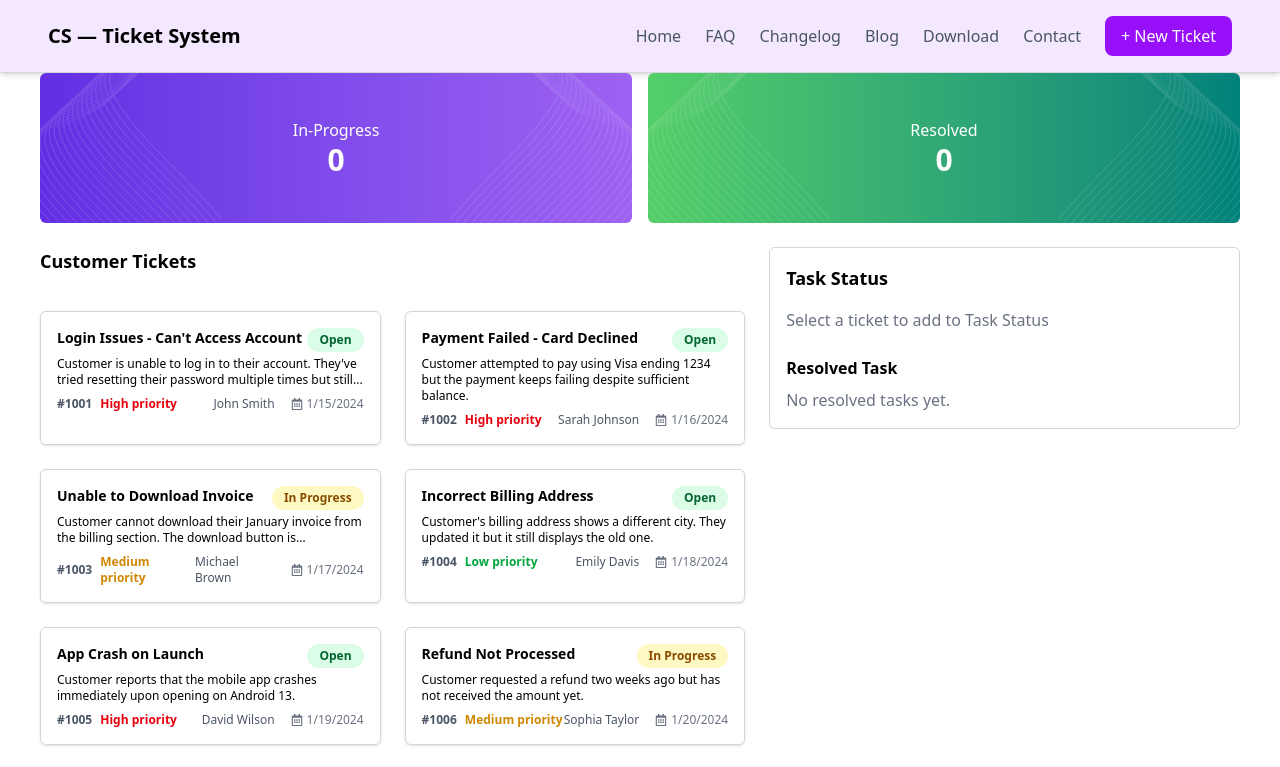
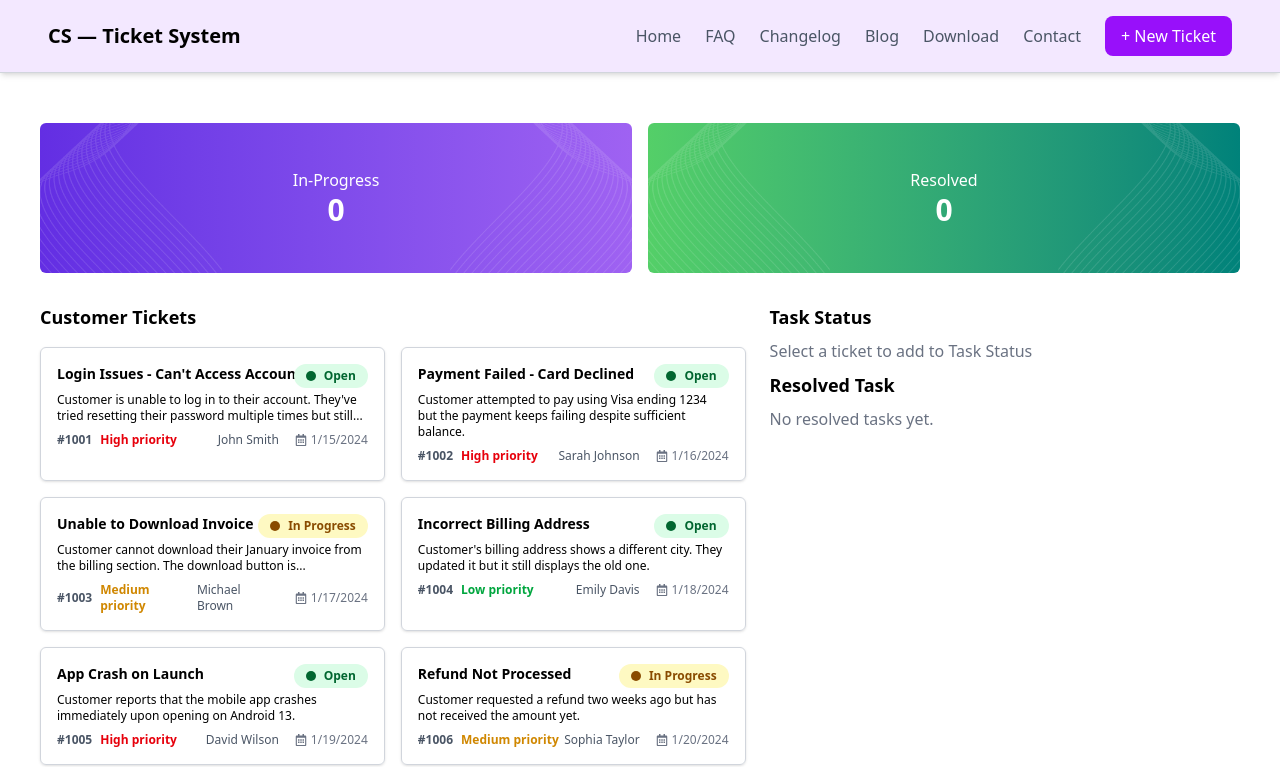
Before and after one commit to changetheprophecy/cs-ticket-system, a React (Vite) app: page / in a window 1280 px wide. Shown: the top 767 px of the page. Built offline with nearby package versions, Linux system fonts and the light colour scheme.

Commit message:
fixed task status and resolved tasks

```diff
--- a/src/Components/Container.jsx
+++ b/src/Components/Container.jsx
@@ -4,5 +4,4 @@ const Container = ({ children }) => {
   return <div className="mx-auto px-4">{children}</div>;
 };
 
-
 export default Container;
--- a/src/Components/Tickets.jsx
+++ b/src/Components/Tickets.jsx
@@ -119,8 +119,10 @@ const Tickets = () => {
   const [taskStatus, setTaskStatus] = useState([]);
   const [resolved, setResolved] = useState([]);
 
-  // Calculate in-progress count
-  const inProgressCount = taskStatus.filter((t) => t.status === "in-progress").length;
+  // Calculate in-progress count from taskStatus only (starts at 0)
+  const inProgressCount = taskStatus.filter(
+    (t) => t.status === "in-progress"
+  ).length;
 
   // Resolved count
   const resolvedCount = resolved.length;
@@ -135,7 +137,6 @@ const Tickets = () => {
     toast.success(`Added "${ticket.title}" to Task Status!`);
   };
 
-
   // Complete task
   const handleCompleteTask = (ticket) => {
     setTaskStatus((prev) => prev.filter((t) => t.id !== ticket.id));
@@ -147,7 +148,7 @@ const Tickets = () => {
   return (
     <div className="mx-10 mb-20">
       {/* Banner */}
-      <div className="grid grid-cols-2 gap-4 mb-6">
+      <div className="grid grid-cols-2 gap-4 mb-[30px] my-[50px]">
         {/* In-Progress Banner */}
         <div className="relative rounded-md p-7 text-white h-[150px] bg-gradient-to-r from-[#632EE3] to-[#9F62F2] flex flex-col items-center justify-center overflow-hidden">
           <img
@@ -183,9 +184,10 @@ const Tickets = () => {
 
       {/* Main Content */}
       <div className="flex flex-col md:flex-row gap-6">
-        <div className="md:w-3/5 grid grid-cols-1 md:grid-cols-2 gap-6">
-          <h2 className="md:col-span-2 mb-3 text-lg font-semibold">Customer Tickets</h2>
-
+        {/* Left panel */}
+        <div className="md:w-3/5">
+          <h2 className="mb-4 text-lg font-semibold">Customer Tickets</h2>
+          <div className="grid grid-cols-1 md:grid-cols-2 gap-4">
             {tickets.map((ticket) => (
               <div
                 key={ticket.id}
@@ -193,7 +195,7 @@ const Tickets = () => {
                 onClick={() => handleAddToTaskStatus(ticket)}
               >
                 <div
-                className={`absolute top-4 right-4 px-3 py-1 text-xs font-semibold rounded-full
+                  className={`absolute top-4 right-4 px-3 py-1 text-xs font-semibold rounded-full flex items-center justify-center
                     ${
                       ticket.status === "open"
                         ? "bg-green-100 text-green-800"
@@ -202,7 +204,21 @@ const Tickets = () => {
                         : "bg-gray-300 text-gray-700"
                     }
                   `}
+                  style={{ minWidth: "60px" }}
                 >
+                  {/* Colored Dot */}
+                  <span
+                    className={`inline-block w-2.5 h-2.5 rounded-full mr-2
+                      ${
+                        ticket.status === "open"
+                          ? "bg-green-800"
+                          : ticket.status === "in-progress"
+                          ? "bg-yellow-800"
+                          : "bg-gray-700"
+                      }
+                    `}
+                  ></span>
+                  {/* Status Text */}
                   {ticket.status === "open"
                     ? "Open"
                     : ticket.status === "in-progress"
@@ -214,7 +230,9 @@ const Tickets = () => {
                   <h3 className="font-semibold text-sm">{ticket.title}</h3>
                 </div>
 
-              <p className="text-xs mb-2 line-clamp-3">{ticket.description}</p>
+                <p className="text-xs mb-2 line-clamp-3">
+                  {ticket.description}
+                </p>
 
                 <div className="flex justify-between items-center text-xs text-gray-600">
                   <div className="flex items-center gap-2">
@@ -228,7 +246,8 @@ const Tickets = () => {
                           : "text-green-600"
                       }`}
                     >
-                    {ticket.priority.charAt(0) + ticket.priority.slice(1).toLowerCase()}
+                      {ticket.priority.charAt(0) +
+                        ticket.priority.slice(1).toLowerCase()}
                     </span>
                   </div>
 
@@ -244,44 +263,52 @@ const Tickets = () => {
               </div>
             ))}
           </div>
-
-        <div className="md:w-2/5 border border-gray-300 rounded-md p-4 h-fit">
-          <h2 className="font-semibold mb-4 text-lg">Task Status</h2>
+        </div>
+   {/* Right panel */}
+<div className="md:w-2/5">
+  <div>
+    <h2 className="font-semibold mb-2 text-lg">Task Status</h2>
     {taskStatus.length === 0 ? (
-            <p className="text-gray-500">Select a ticket to add to Task Status</p>
+      <p className="text-gray-500 mb-2">
+        Select a ticket to add to Task Status
+      </p>
     ) : (
-            <>
+      <div className="space-y-3">
         {taskStatus.map((task) => (
           <div
             key={task.id}
-                  className="border border-gray-200 rounded p-3 mb-3 flex justify-between items-center"
+            className="bg-white border border-gray-200 rounded-md p-3"
           >
-                  <p className="text-sm font-medium">{task.title}</p>
+            <p className="text-sm font-medium mb-2">{task.title}</p>
             <button
               onClick={() => handleCompleteTask(task)}
-                    className="bg-green-600 text-white px-3 py-1 rounded hover:bg-green-700 transition"
+              className="bg-green-600 text-white px-3 py-1 rounded text-sm hover:bg-green-700 transition w-full"
             >
               Complete
             </button>
           </div>
         ))}
-            </>
+      </div>
     )}
+  </div>
 
-          {/* Resolved Section */}
-          <div className="mt-6">
-            <h3 className="font-semibold mb-2 text-md">Resolved Task</h3>
+  {/* Resolved Task Section */}
+<div>
+  <h2 className="font-semibold mb-2 text-lg">Resolved Task</h2>
   {resolved.length === 0 ? (
     <p className="text-gray-500">No resolved tasks yet.</p>
   ) : (
-              resolved.map((task) => (
-                <div
+    <ul className="space-y-3">
+      {resolved.map((task) => (
+        <li
           key={task.id}
-                  className="border border-gray-200 rounded p-3 mb-3 bg-green-50 text-green-700"
+          className="text-sm text-gray-700 p-3 rounded-md"
+          style={{ backgroundColor: '#E0E7FF' }}
         >
-                  <p className="text-sm font-medium line-through">{task.title}</p>
-                </div>
-              ))
+          {task.title}
+        </li>
+      ))}
+    </ul>
   )}
 </div>
 </div>
```
Also changed, not shown: 1 other file (tests, documents, lock files or other folders). Lines whose indentation alone changed are shown as unchanged.
